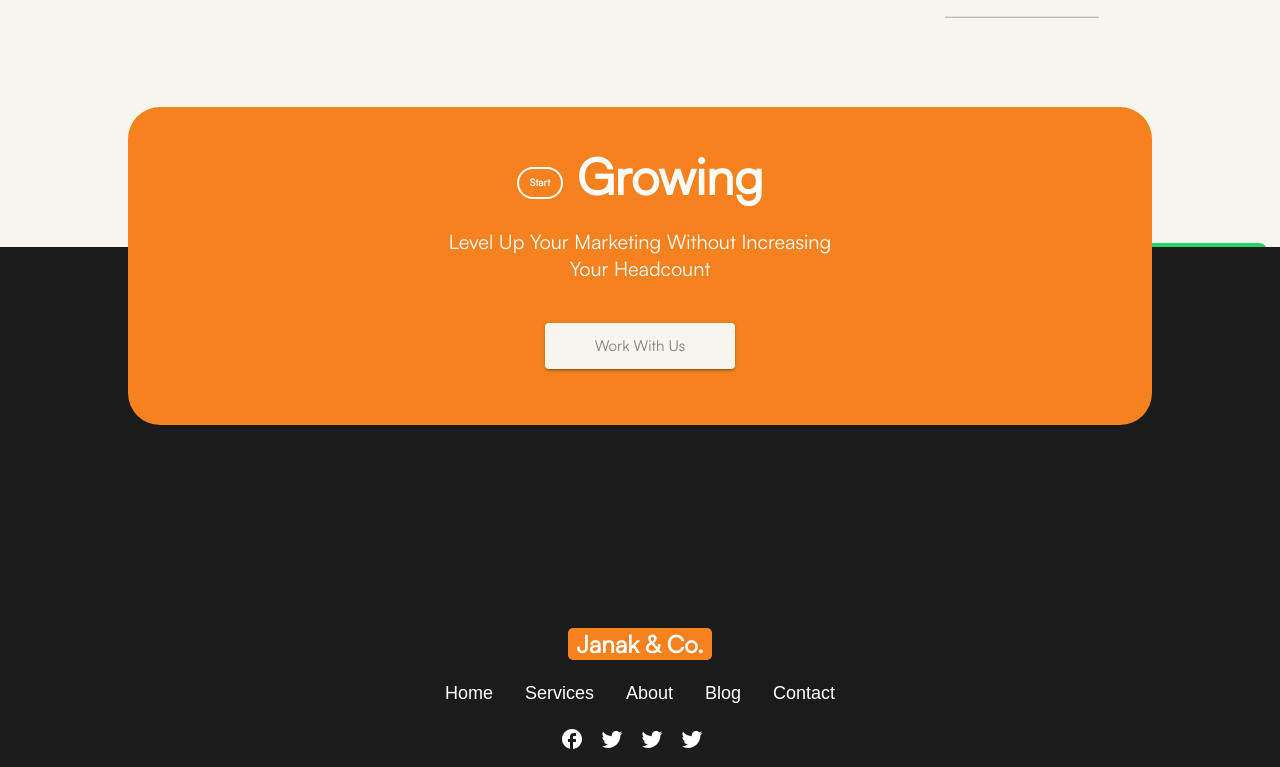
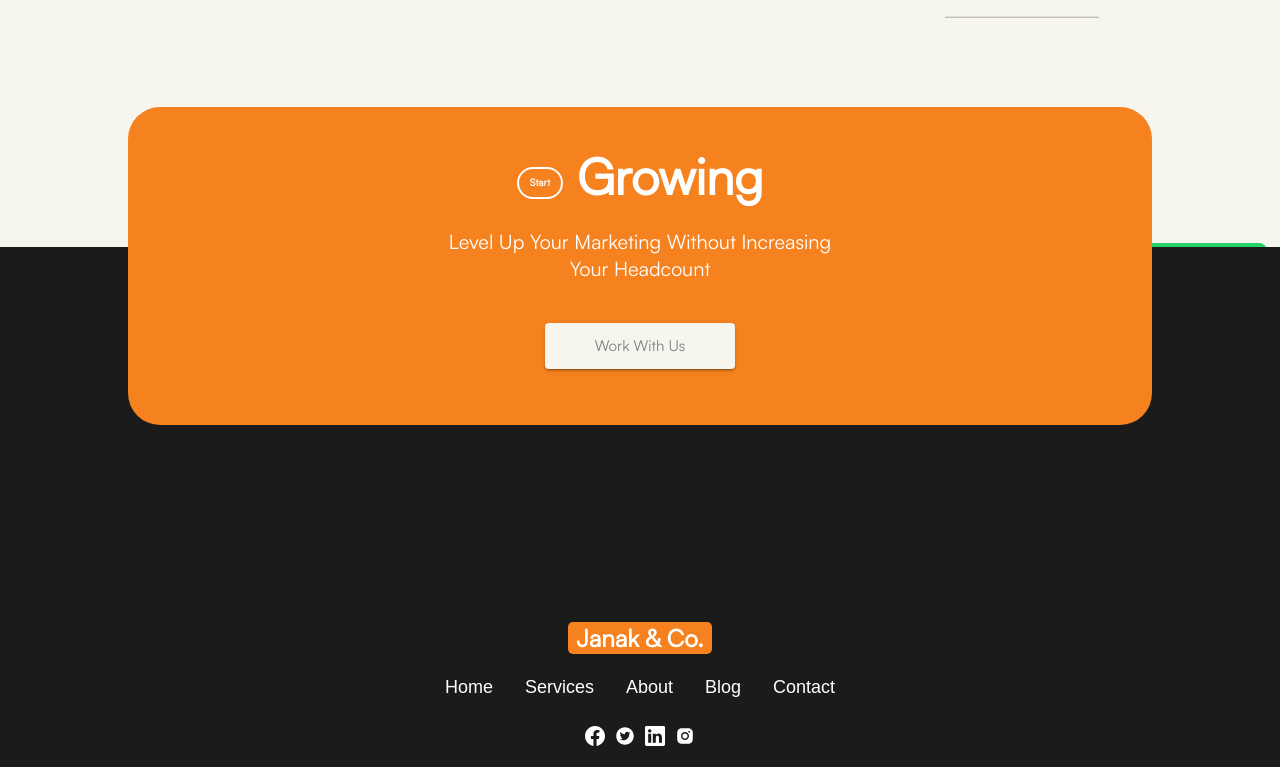
Before and after one commit to SACHINQEEP/janak_co, a React (Create React App) app: page /why-us in a window 1280 px wide. Shown: the part 513-1280 px from the top of the page. Built offline with nearby package versions, Linux system fonts and the light colour scheme.

Commit message:
UI changes

```diff
--- a/src/features/shared/components/footer.tsx
+++ b/src/features/shared/components/footer.tsx
@@ -6,8 +6,9 @@ import ListItemButton from '@mui/material/ListItemButton';
 import ListItemText from '@mui/material/ListItemText';
 
 
-import FacebookOutlinedIcon from '@mui/icons-material/FacebookOutlined';
-import TwitterIcon from '@mui/icons-material/Twitter';
+
+import { BsFacebook, BsLinkedin } from "react-icons/bs";
+import { AiFillTwitterCircle, AiFillInstagram } from "react-icons/ai";
 
 
 const navItems = [
@@ -69,11 +70,11 @@ const AppFooter = () => {
                                 ))}
                             </List>
                         </Grid>
-                        <Grid item xs={12} sx={{ color: 'white', mb: 2, display: 'flex', justifyContent: 'center' }}>
-                            <FacebookOutlinedIcon sx={{ mr: 2 }} />
-                            <TwitterIcon sx={{ mr: 2 }} />
-                            <TwitterIcon sx={{ mr: 2 }} />
-                            <TwitterIcon sx={{ mr: 2 }} />
+                        <Grid item xs={12} sx={{ fontSize: '30px', color: 'white', mb: 2, display: 'flex', justifyContent: 'center' }}>
+                            <BsFacebook style={{ padding: '5px' }} />
+                            <AiFillTwitterCircle style={{ padding: '5px' }} />
+                            <BsLinkedin style={{ padding: '5px' }} />
+                            <AiFillInstagram style={{ padding: '5px' }} />
                         </Grid>
                     </Grid>
                 </Box>
--- a/src/features/shared/components/whatsapp.tsx
+++ b/src/features/shared/components/whatsapp.tsx
@@ -10,7 +10,7 @@ const AppWhatsapp = () => {
     return (
         <div style={{ position: "fixed", bottom: '1%', right: '1%' }}>
             <a aria-label="Chat on WhatsApp" href="https://wa.me/7611188004?text=urlencodedtext where whatsappphonenumber is a full phone number in international format and urlencodedtext is the URL-encoded pre-filled message.">
-                {isMobile ? <FaWhatsapp style={{ fontSize: '40px' }} /> : <img alt="Chat on WhatsApp" src={whatappIcon} />}
+                {isMobile ? <FaWhatsapp style={{ fontSize: '40px', color: 'green', margin: '15px' }} /> : <img alt="Chat on WhatsApp" src={whatappIcon} />}
             </a>
         </div>
     )
```
